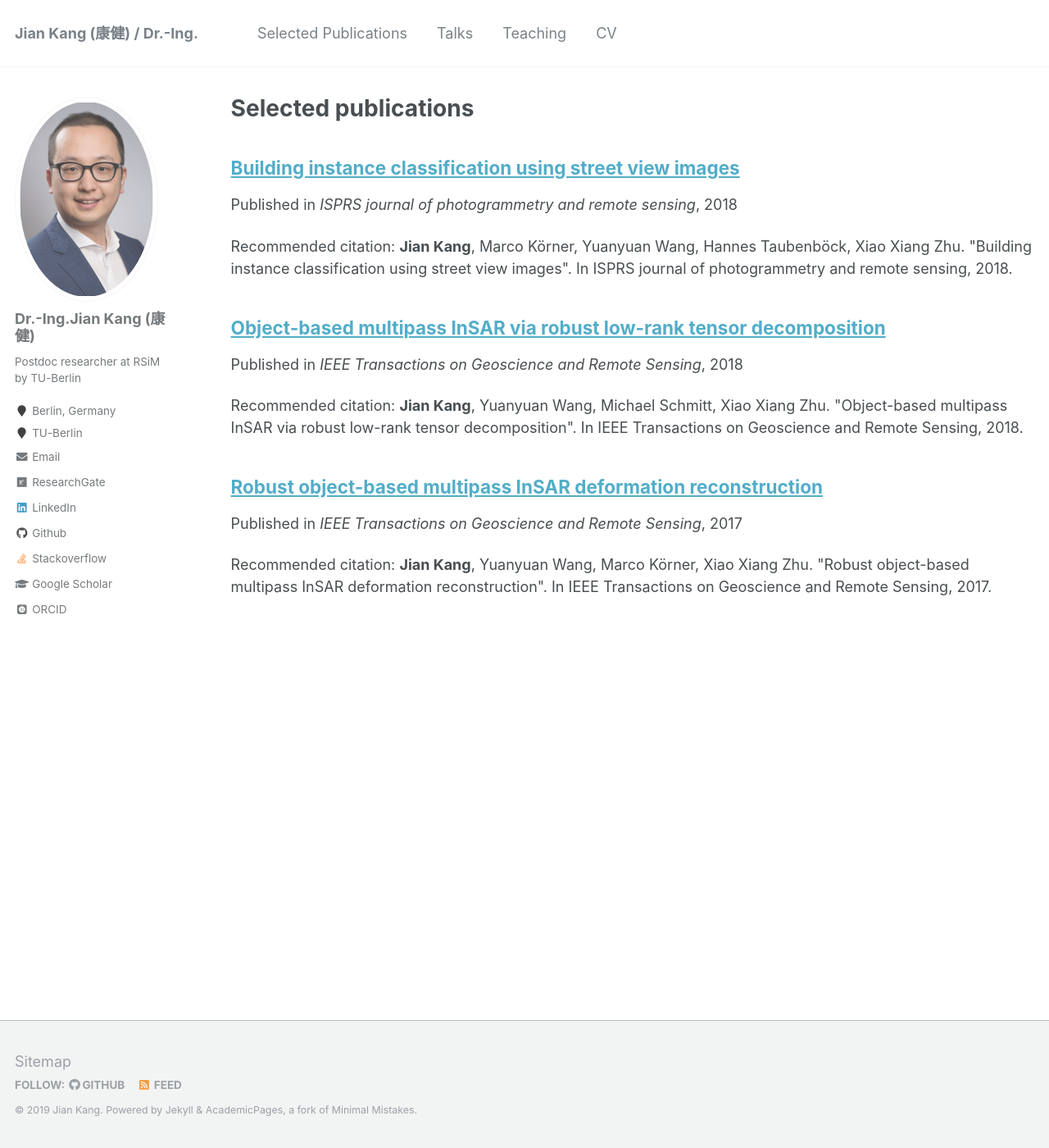
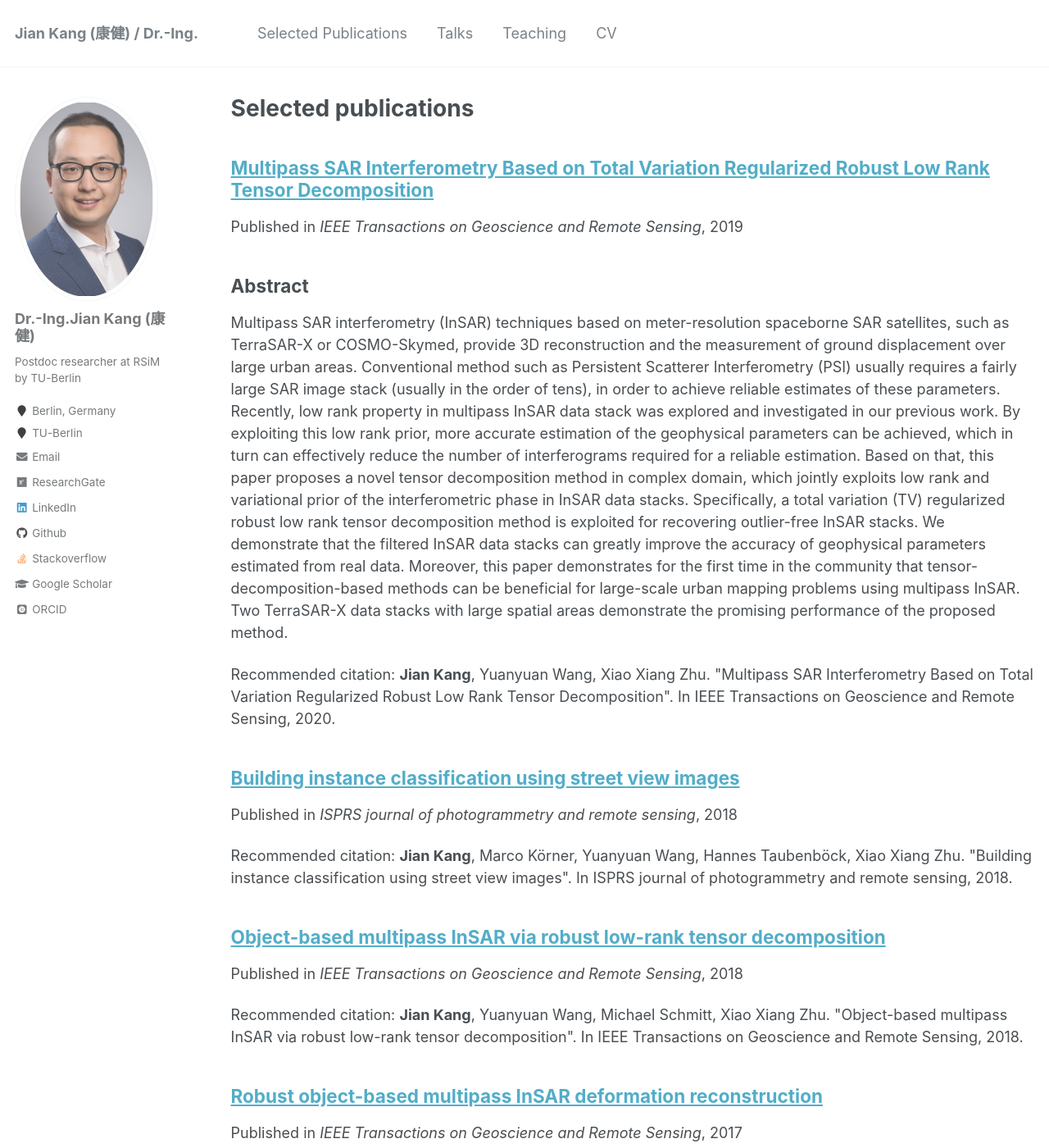
Before and after one commit to jiankang1991/jiankang1991.github.io, a Jekyll site: the page built from _pages/publications.md, in a window 1280 px wide and 1400 px high. Shown: the whole window at 82% size. Built offline with Jekyll 4.4.1, drawn with Linux system fonts in a browser that asks for light colours; some web fonts are replaced; a script that is not in the unit is left out.

Commit message:
add publication

```diff
--- /dev/null
+++ b/_publications/kang2020Multipass.md
@@ -0,0 +1,18 @@
+---
+title: "Multipass SAR Interferometry Based on Total Variation Regularized Robust Low Rank Tensor Decomposition"
+collection: publications
+permalink: /publication/kang2020Multipass
+# date:
+venue: 'IEEE Transactions on Geoscience and Remote Sensing'
+# paperurl: 'https://ieeexplore.ieee.org/stamp/stamp.jsp?arnumber=8303748'
+citation: '<b>Jian Kang</b>, Yuanyuan Wang, Xiao Xiang Zhu. "Multipass SAR Interferometry Based on Total Variation Regularized Robust Low Rank Tensor Decomposition". In IEEE Transactions on Geoscience and Remote Sensing, 2020.'
+authors: '<b>Jian Kang</b>, Yuanyuan Wang, Xiao Xiang Zhu'
+---
+
+
+## Abstract
+Multipass SAR interferometry (InSAR) techniques based on meter-resolution spaceborne SAR satellites, such as
+TerraSAR-X or COSMO-Skymed, provide 3D reconstruction and the measurement of ground displacement over large urban areas. Conventional method such as Persistent Scatterer Interferometry (PSI) usually requires a fairly large SAR image stack (usually in the order of tens), in order to achieve reliable estimates of these parameters. Recently, low rank property in multipass InSAR data stack was explored and investigated in our previous work. By exploiting this low rank prior, more accurate estimation of the geophysical parameters can be achieved, which in turn can effectively reduce the number of interferograms required for a reliable
+estimation. Based on that, this paper proposes a novel tensor decomposition method in complex domain, which jointly exploits low rank and variational prior of the interferometric phase in InSAR data stacks. Specifically, a total variation (TV) regularized robust low rank tensor decomposition method is exploited for
+recovering outlier-free InSAR stacks. We demonstrate that the filtered InSAR data stacks can greatly improve the accuracy of geophysical parameters estimated from real data. Moreover, this paper demonstrates for the first time in the community that tensor-decomposition-based methods can be beneficial for large-scale urban mapping problems using multipass InSAR. Two TerraSAR-X data stacks with large spatial areas demonstrate the
+promising performance of the proposed method.
```
Also changed, not shown: _pages/about.md (+1 -1 lines).
